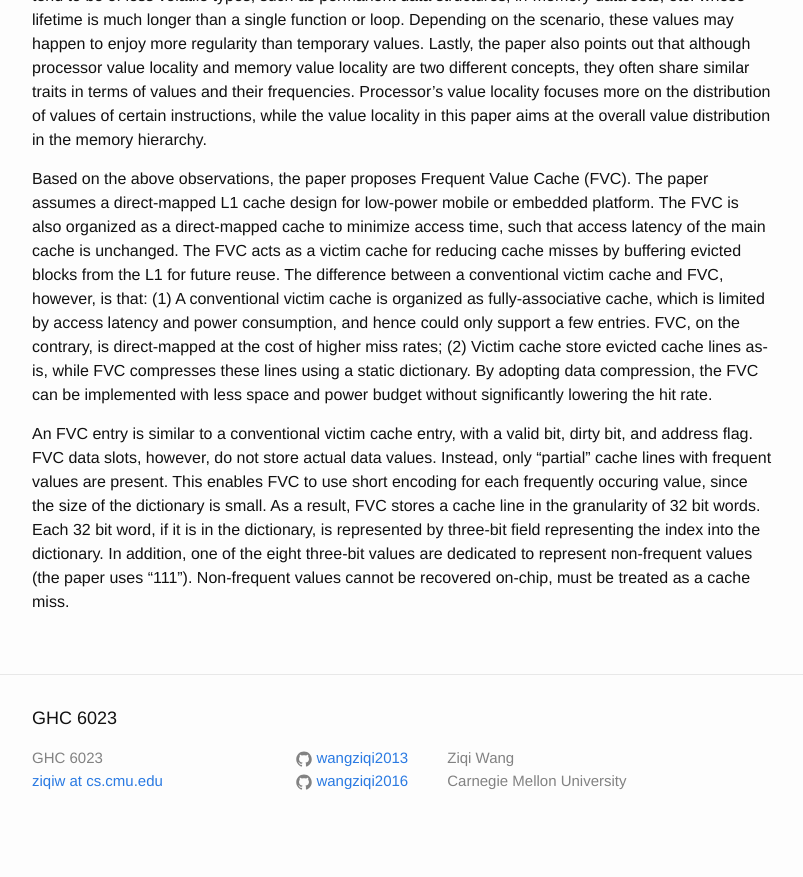
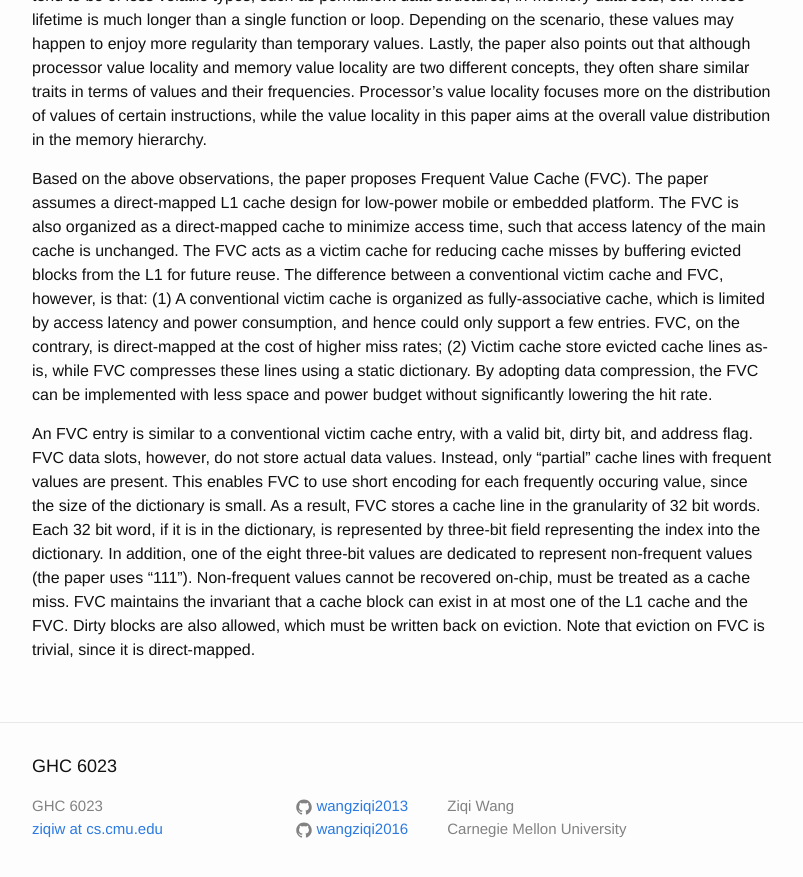
Before and after one commit to wangziqi2013/wangziqi2013.github.io, a Jekyll site: the page built from _posts/2020-07-05-fvc.markdown, in a window 1280 px wide and 900 px high, scrolled down 868 px. Shown: the top 877 px of the window, without its empty margins (238-1041 px from the left). Built offline with Jekyll 4.4.1, drawn with Linux system fonts in a browser that asks for light colours; before the commit the page ends 1720 px from its top, so only the background shows below that.

Commit message:
Addingeviction

```diff
--- a/_posts/2020-07-05-fvc.markdown
+++ b/_posts/2020-07-05-fvc.markdown
@@ -51,3 +51,6 @@ As a result, FVC stores a cache line in the granularity of 32 bit words. Each 32
 is represented by three-bit field representing the index into the dictionary. In addition, one of the eight three-bit
 values are dedicated to represent non-frequent values (the paper uses "111"). Non-frequent values cannot be recovered
 on-chip, must be treated as a cache miss.
+FVC maintains the invariant that a cache block can exist in at most one of the L1 cache and the FVC. Dirty blocks are
+also allowed, which must be written back on eviction.
+Note that eviction on FVC is trivial, since it is direct-mapped.
```
